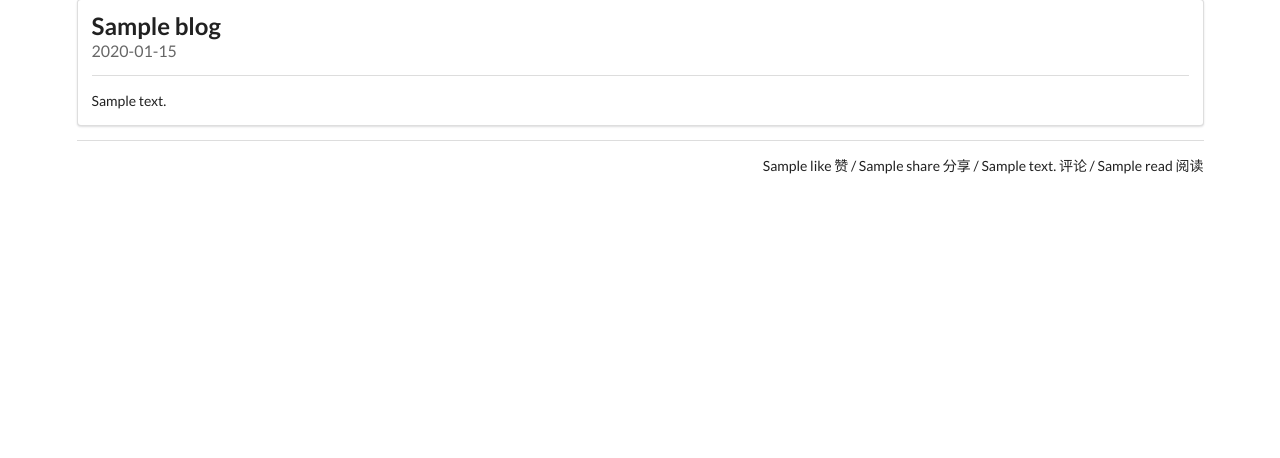
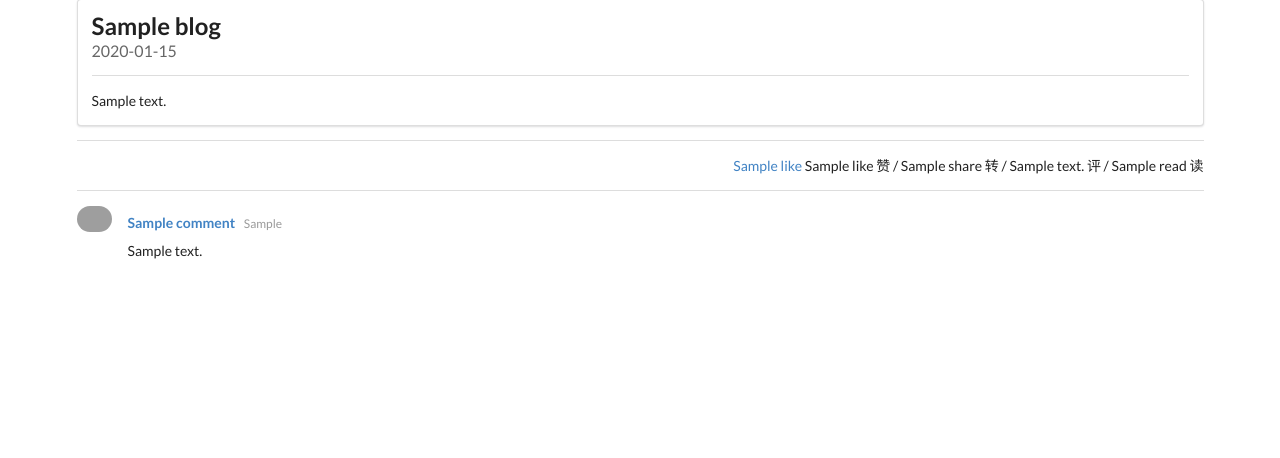
Before and after one commit to whusnoopy/renrenBackup, a Flask app: template templates/blog.html in a window 1280 px wide. Shown: the part 61-519 px from the top of the page. Run offline with Flask 2, Linux system fonts and the light colour scheme; the template is opened without the code that fills it: most values are stand-ins (such as "Sample title", 1, 10 or a date in 2020); some libraries are stand-ins or nearby versions; grey boxes are pictures that could not be loaded.

Commit message:
MOD: 日志详情页直接显示点赞和评论

```diff
--- a/templates/blog.html
+++ b/templates/blog.html
@@ -1,4 +1,5 @@
 {% extends "layout.html" %}
+{% from "utils.html" import like_list, comments_list %}
 
 {% block content %}
 <div class="ui segment">
@@ -13,7 +14,13 @@
 </div>
 
 <div class="ui divider"></div>
-<div class="entry-info entry-popover" onclick="showComments(event, {{ blog.id }})">
-    <span class="entry-stat">{{ blog.like }} 赞 / {{ blog.share }} 分享 / {{ blog.comment }} 评论 / {{ blog.read }} 阅读</span>
+<div class="entry-info">
+    <span class="entry-stat">
+        {{ like_list(likes) }}
+        {% if blog.like > 0 %}等{% endif %}
+        {{ blog.like }} 赞 / {{ blog.share }} 转 / {{ blog.comment }} 评 / {{ blog.read }} 读
+    </span>
 </div>
+<div class="ui divider"></div>
+{{ comments_list(comments) }}
 {% endblock %}
--- a/web.py
+++ b/web.py
@@ -67,7 +67,9 @@ def blog_detail_page(blog_id=0):
     if not blog:
         abort(404)
 
-    return render_template("blog.html", blog=blog)
+    extra = entry_comments_api(entry_id=blog_id)
+
+    return render_template("blog.html", blog=blog, **extra)
 
 
 @app.route('/album/page/<int:page>')
```
